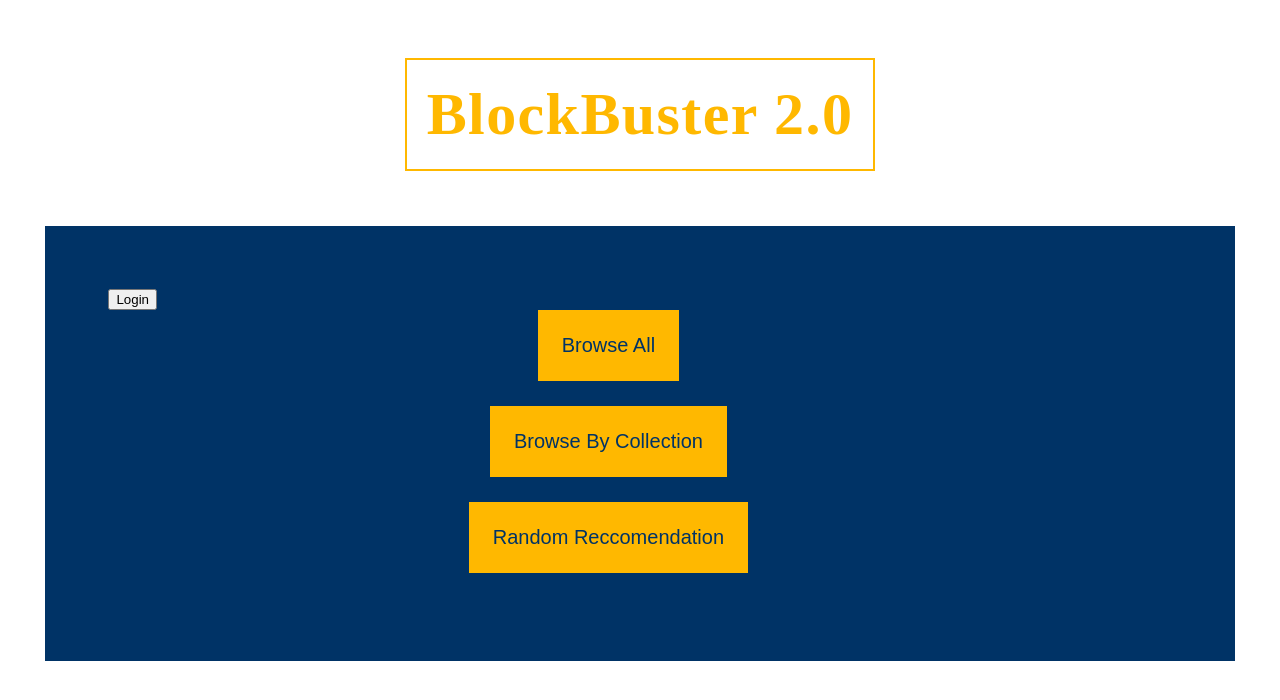
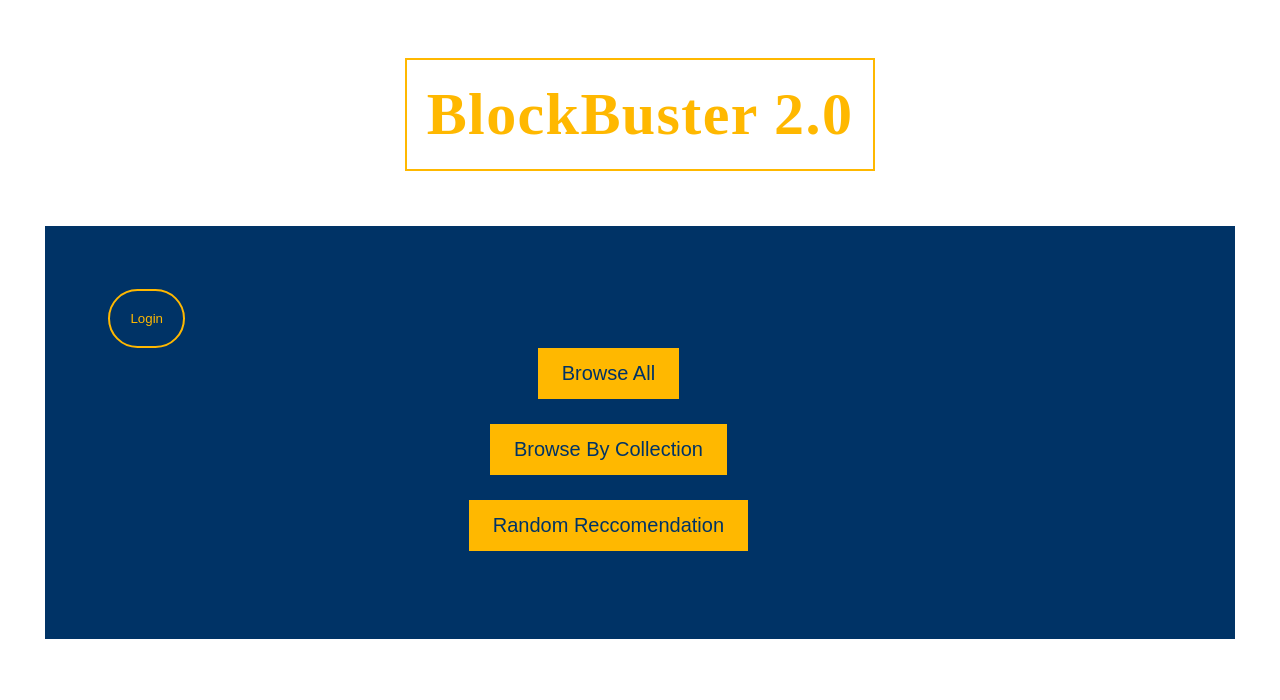
Before and after one commit to clintonbf/4537-term, a React app in the folder client/: page / in a window 1280 px wide. Shown: the top 700 px of the page. Built offline with nearby package versions, Linux system fonts and the light colour scheme.

Commit message:
minor style updates to browse all resources

```diff
--- a/client/src/API_calls.js
+++ b/client/src/API_calls.js
@@ -1,4 +1,8 @@
 const URL = "http://localhost:3000/COMP4537/termproject/API/v1";
+
+const LOGIN = () => {
+    return "http://localhost:3000/login";
+}
 
 const POST_RESOURCE = () => {
     return `${URL}/resources`;
@@ -47,6 +51,7 @@ const GET_All_RESOURCE = (id) => {
 
 
 module.exports = {
+    LOGIN,
     GET_RESOURCE,
     POST_RESOURCE,
     PUT_RESOURCE,
--- a/client/src/Components/HomeContainer/HomeContainer.js
+++ b/client/src/Components/HomeContainer/HomeContainer.js
@@ -1,11 +1,9 @@
 import React from 'react'
 import {Button, CenterContainer} from '../../GlobalStyle';
-import {InfoRow, Title, TitleRow} from './HomeContainter.elements';
+import {InfoRow, Title, TitleRow, LoginButton} from './HomeContainter.elements';
 import {Link} from 'react-router-dom';
 import { useAuth } from '../../context/auth';
 import axios from 'axios';
-
-
 
 
 const HomeContainer = () => {
@@ -34,8 +32,9 @@ const HomeContainer = () => {
                 BlockBuster 2.0
             </Title>
         </TitleRow>
+
         <CenterContainer>
-            <button onClick={postLogin}> Login </button>
+        <LoginButton onClick={postLogin}> Login </LoginButton>
             <InfoRow>
                 <Link to='/browseAllResources'>
                 <Button> Browse All </Button>
--- a/client/src/Components/HomeContainer/HomeContainter.elements.js
+++ b/client/src/Components/HomeContainer/HomeContainter.elements.js
@@ -24,3 +24,19 @@ flex-wrap: wrap;
 /* align-items: center;   */
 justify-content: center;
 `;
+
+export const InfoRowLeft = styled.div`
+display: flex;
+margin: 0 15px 15px 15px;
+flex-wrap: wrap;
+/* align-items: center;   */
+justify-content: left;
+`;
+
+export const LoginButton = styled.button`
+    background: #003366;
+    color: #FFB800;
+    padding: 20px;
+    border: 2px solid #FFB800;
+    border-radius: 35px;
+`
--- /dev/null
+++ b/client/src/Components/ResourceCollectionContainers/ResourceContainer.elements.js
@@ -0,0 +1 @@
+import styled from 'styled-components';
--- a/client/src/GlobalStyle.js
+++ b/client/src/GlobalStyle.js
@@ -45,7 +45,7 @@ export const Button = styled.button`
 
 background: ${({primary}) => (primary ? '#FFB800' : '#FFB800')};
 white-space: nowrap;
-padding: ${({big}) => (big ? '24px 64px' : '24px 24px')};
+padding: ${({big}) => (big ? '24px 34px' : '14px 24px')};
 color: #003366;
 font-size: ${({fontBig}) => (fontBig ? '20px' : '20px')};
 outline: None;
@@ -59,7 +59,7 @@ cursor: PointerEvent;
     border: 2px solid #FFB800;
     color: #FFB800;
     @media screen and (max-width: 960px) {
-        width: 90%;
+        width: 100%;
     }
 }
 `;
--- a/client/src/Pages/BrowseAllResources.js
+++ b/client/src/Pages/BrowseAllResources.js
@@ -1,5 +1,6 @@
 import React, { useState, useEffect } from 'react';
-import {Button} from '../GlobalStyle';
+import {Button, CenterContainer} from '../GlobalStyle';
+import {InfoRowLeft, TitleRow, Title} from '../Components/HomeContainer/HomeContainter.elements';
 import axios from 'axios';
 import { useAuth } from '../context/auth';
 import {GET_All_RESOURCE, POST_RESOURCE} from '../API_calls';
@@ -61,19 +62,22 @@ const BrowseAll = () => {
 
     if(allResources) {
         content =
-        <div>
+        <CenterContainer>
             {allResources.map((item, i) => (
-                 <div key={`${item.id}index`}>
+                 <InfoRowLeft key={`${item.id}index`}>
                      <Link to={{pathname: `/viewResource/${item.id}`}}>
-                    <div key={`${item.title}_title`}> {item.title} </div>
+                    <Button key={`${item.title}_title`}> {item.title} </Button>
                     </Link>
-                </div>
+                </InfoRowLeft>
             ))}
-        </div>
+        </CenterContainer>
     }
 
     return (
         <div>
+            <TitleRow>
+                <Title> Resources </Title>
+            </TitleRow>
         {content}
 
         <div>
```
